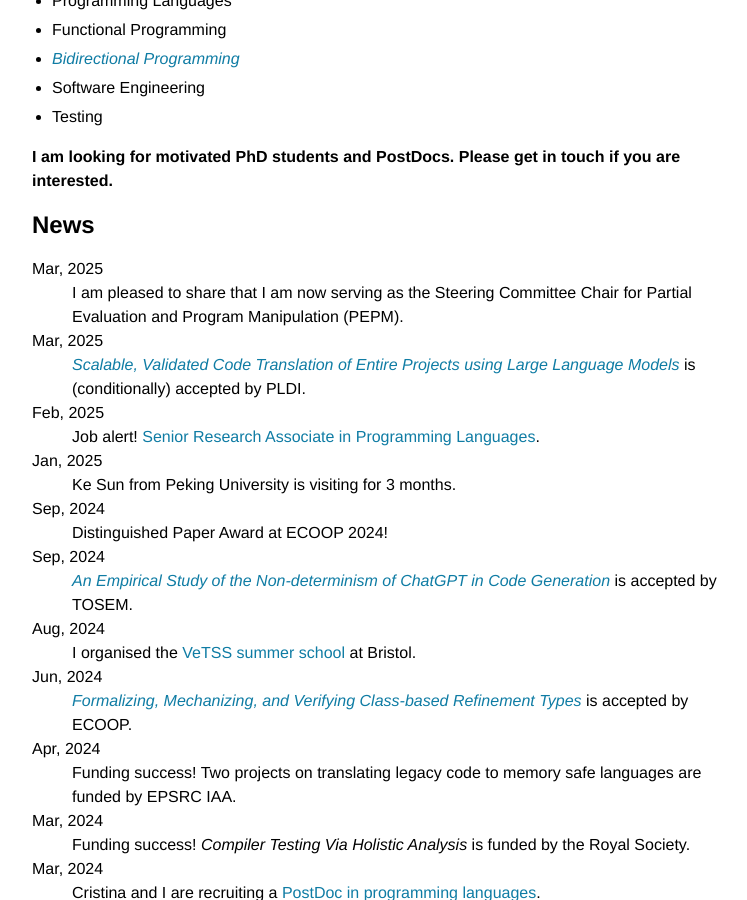
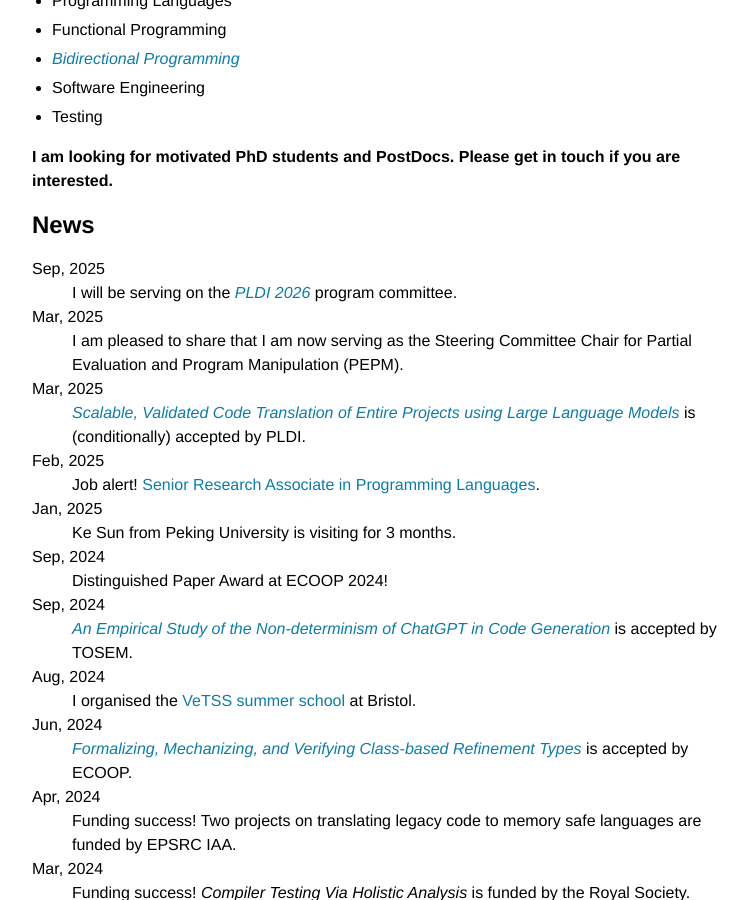
Before and after one commit to mengwangoxf/mengwangoxf.github.io, a Jekyll site: the page built from index.md, in a window 1280 px wide and 900 px high, scrolled down 805 px. Shown: the whole window, without its empty margins (258-1005 px from the left). Built offline with Jekyll 4.4.1, drawn with Linux system fonts in a browser that asks for light colours.

Commit message:
Update index.md

```diff
--- a/index.md
+++ b/index.md
@@ -7,7 +7,7 @@ title: About
 
 <img class="profile-picture" src="meng.jpeg">
 
-Dr. Meng Wang is a Professor in the School of Computer Science, with research interests in programming languages and software engineering. He heads the [*Programming Languages Research Group at Bristol*](https://bristolpl.github.io) and is a member of [*IFIP Working Group 2.1 on Algorithmic Languages and Calculi*](https://ifipwg21wiki.cs.kuleuven.be/IFIP21/WebHome). He is also the lead of Core computer science (programming languages, algorithms and complexity, cryptography, high performance computing, and trustworthy systems) with line management responsibilities for all academics in these areas.
+Dr. Meng Wang is a Professor in the School of Computer Science, with research interests in programming languages and software engineering. He heads the [*Programming Languages Research Group at Bristol*](https://plrg-bristol.github.io/) and is a member of [*IFIP Working Group 2.1 on Algorithmic Languages and Calculi*](https://ifipwg21wiki.cs.kuleuven.be/IFIP21/WebHome). He is also the lead of Core computer science (programming languages, algorithms and complexity, cryptography, high performance computing, and trustworthy systems) with line management responsibilities for all academics in these areas.
 
 Previously, he was a lecturer at University of Kent, and an assistant professor at Chalmers University of Technology. He completed his DPhil (known as PhD elsewhere) at University of Oxford, and before that he studied at National University of Singapore.
 
@@ -28,6 +28,9 @@ The central theme of his research is to apply theoretical rigour to practical pr
 
 
 ## News
+
+Sep, 2025
+: I will be serving on the [*PLDI 2026*](https://pldi26.sigplan.org/) program committee.
 
 Mar, 2025
 : I am pleased to share that I am now serving as the Steering Committee Chair for Partial Evaluation and Program Manipulation (PEPM).
```
